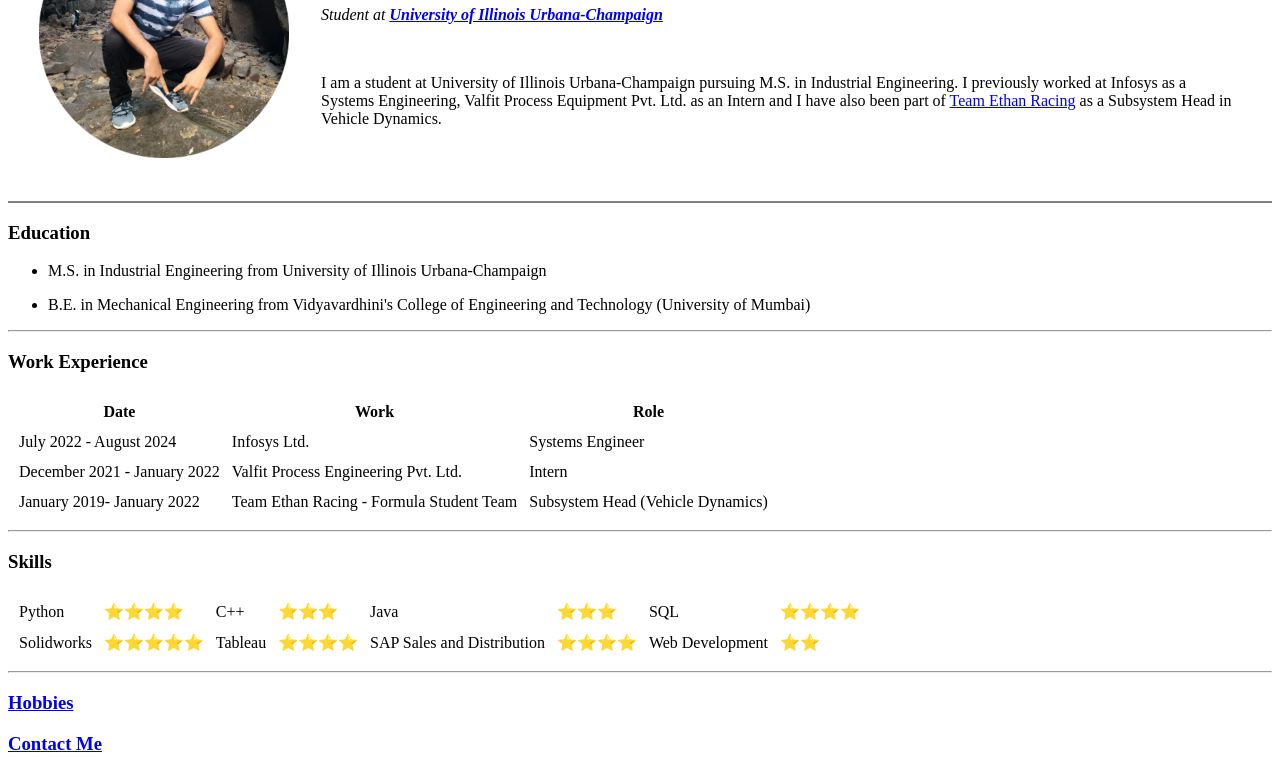
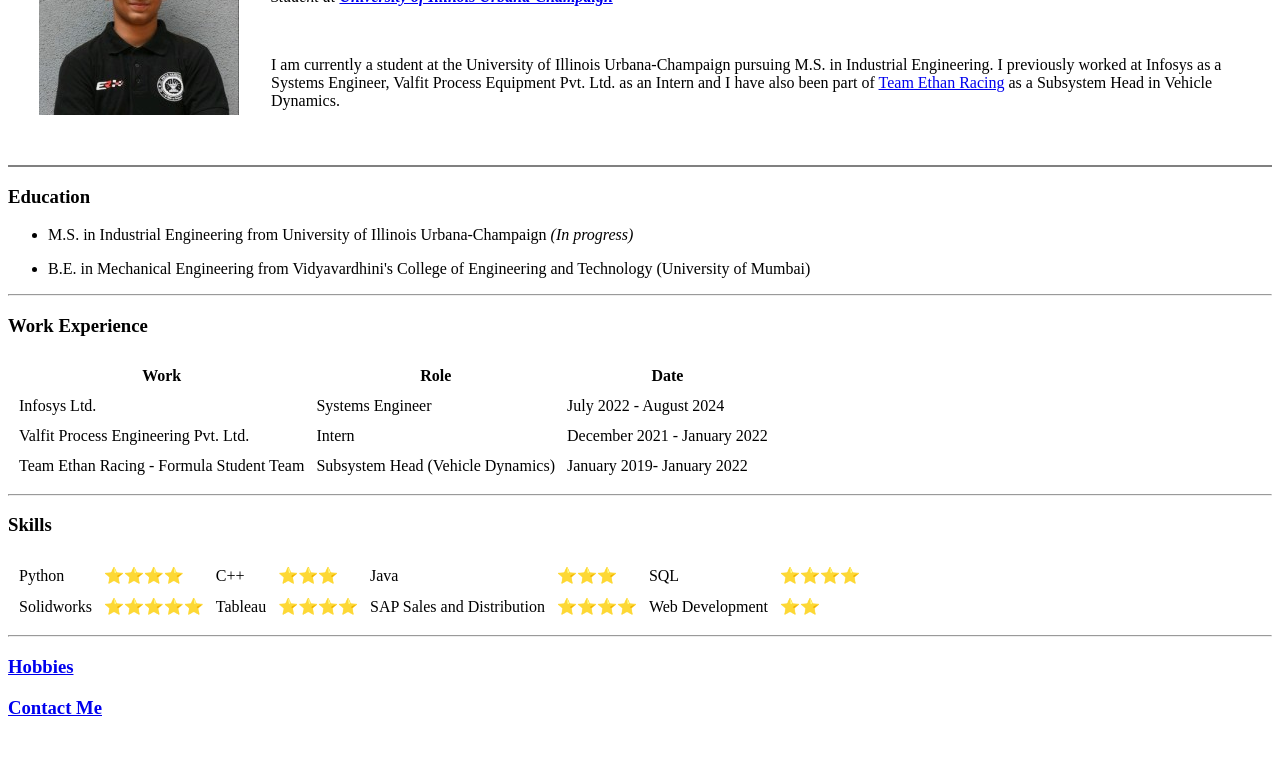
Before and after one commit to rushabh-shetty/CV, a plain HTML site: page index.html in a window 1280 px wide. Shown: the part 131-904 px from the top of the page. After the commit the page ends 868 px from the top, so only its background shows below. Drawn offline with Linux system fonts and the light colour scheme.

Commit message:
Updated profile photo and some minor changes

```diff
--- a/index.html
+++ b/index.html
@@ -9,11 +9,11 @@
 <body>
   <table cellspacing='30'>
     <tr>
-      <td>  <img src="Rushabh Shetty.png" alt="Rushabh's Profile picture"></td>
+      <td>  <img src="Headshot_Rushabh Shetty.jpeg" alt="Rushabh's Profile picture"></td>
       <td>  <h1>Rushabh Shetty</h1>
         <p><em>Student at <strong><a href="https://illinois.edu/">University of Illinois Urbana-Champaign</a></strong></em></p>
         <br>
-        <p>I am a student at University of Illinois Urbana-Champaign pursuing M.S. in Industrial Engineering. I previously worked at Infosys as a Systems Engineering, Valfit Process Equipment Pvt. Ltd. as an Intern and I have also been part of <a href="https://vcet.edu.in/ethanracing21/Team_Ethan_Racing_Website-main/Team_Ethan_Racing_Website-main/index.html">Team Ethan Racing</a> as a Subsystem Head in Vehicle Dynamics.</p></td>
+        <p>I am currently a student at the University of Illinois Urbana-Champaign pursuing M.S. in Industrial Engineering. I previously worked at Infosys as a Systems Engineer, Valfit Process Equipment Pvt. Ltd. as an Intern and I have also been part of <a href="https://vcet.edu.in/ethanracing21/Team_Ethan_Racing_Website-main/Team_Ethan_Racing_Website-main/index.html">Team Ethan Racing</a> as a Subsystem Head in Vehicle Dynamics.</p></td>
     </tr>
   </table>
 
@@ -21,7 +21,7 @@
   <hr size="2"  color='grey' no shade>
   <h3>Education</h3>
   <ul>
-  <li><p>M.S. in Industrial Engineering from University of Illinois Urbana-Champaign</p></li>
+  <li><p>M.S. in Industrial Engineering from University of Illinois Urbana-Champaign <i>(In progress)</i></p></li>
   <li><p>B.E. in Mechanical Engineering from Vidyavardhini's College of Engineering and Technology (University of Mumbai)</p></li>
 
   </ul>
@@ -29,25 +29,25 @@
   <h3>Work Experience</h3>
   <table cellspacing='10'>
     <thead>
-      <th>Date</th>
       <th>Work</th>
       <th>Role</th>
+      <th>Date</th>
     </thead>
     <tbody>
       <tr>
-        <td>July 2022 - August 2024</td>
         <td>Infosys Ltd.</td>
         <td>Systems Engineer</td>
+        <td>July 2022 - August 2024</td>
       </tr>
       <tr>
-        <td>December 2021 - January 2022</td>
         <td>Valfit Process Engineering Pvt. Ltd.</td>
         <td>Intern</td>
+        <td>December 2021 - January 2022</td>
       </tr>
       <tr>
-        <td>January 2019- January 2022</td>
         <td>Team Ethan Racing - Formula Student Team</td>
         <td>Subsystem Head (Vehicle Dynamics)</td>
+        <td>January 2019- January 2022</td>
       </tr>
     </tbody>
   </table>
```
Also changed, not shown: Headshot_Rushabh Shetty.jpeg (added).
